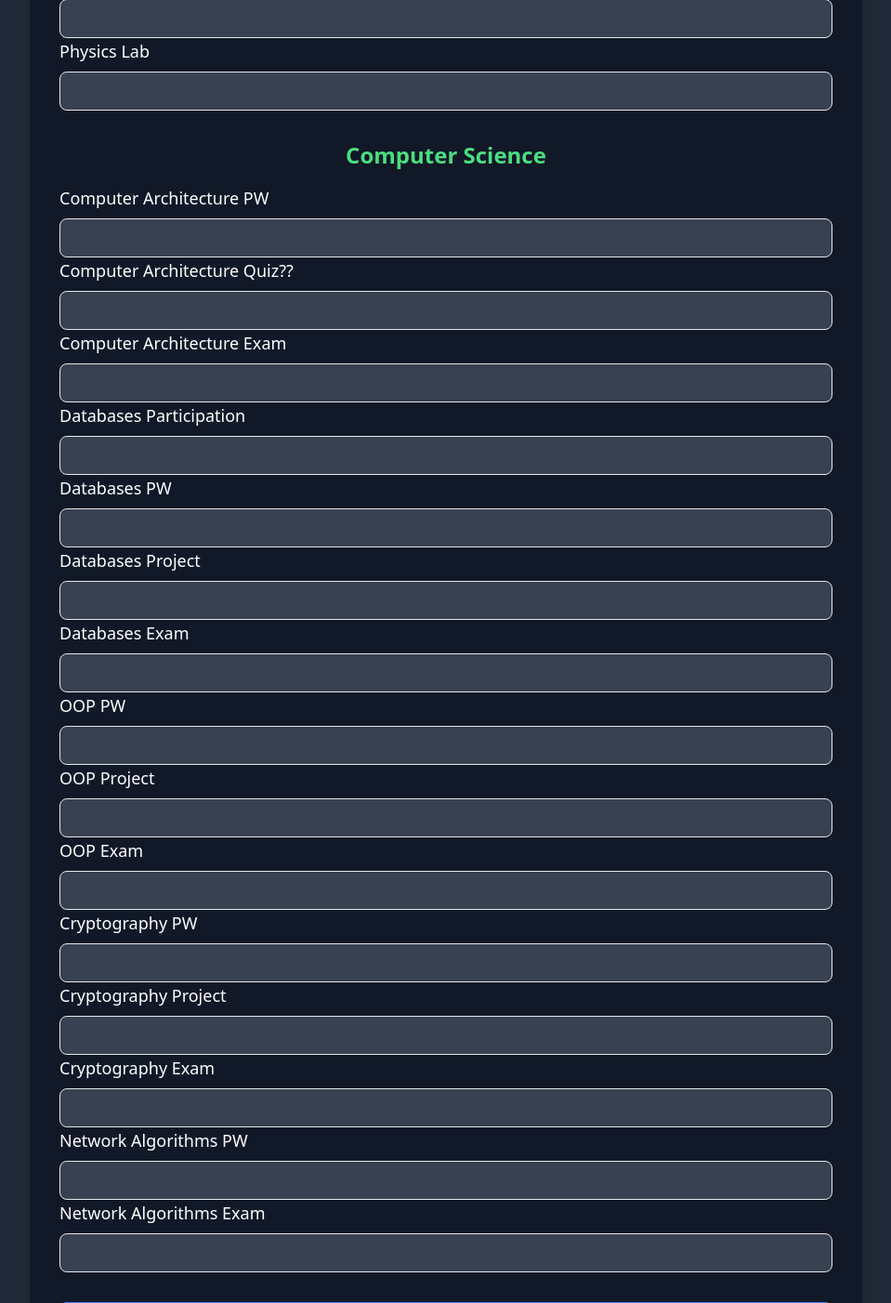
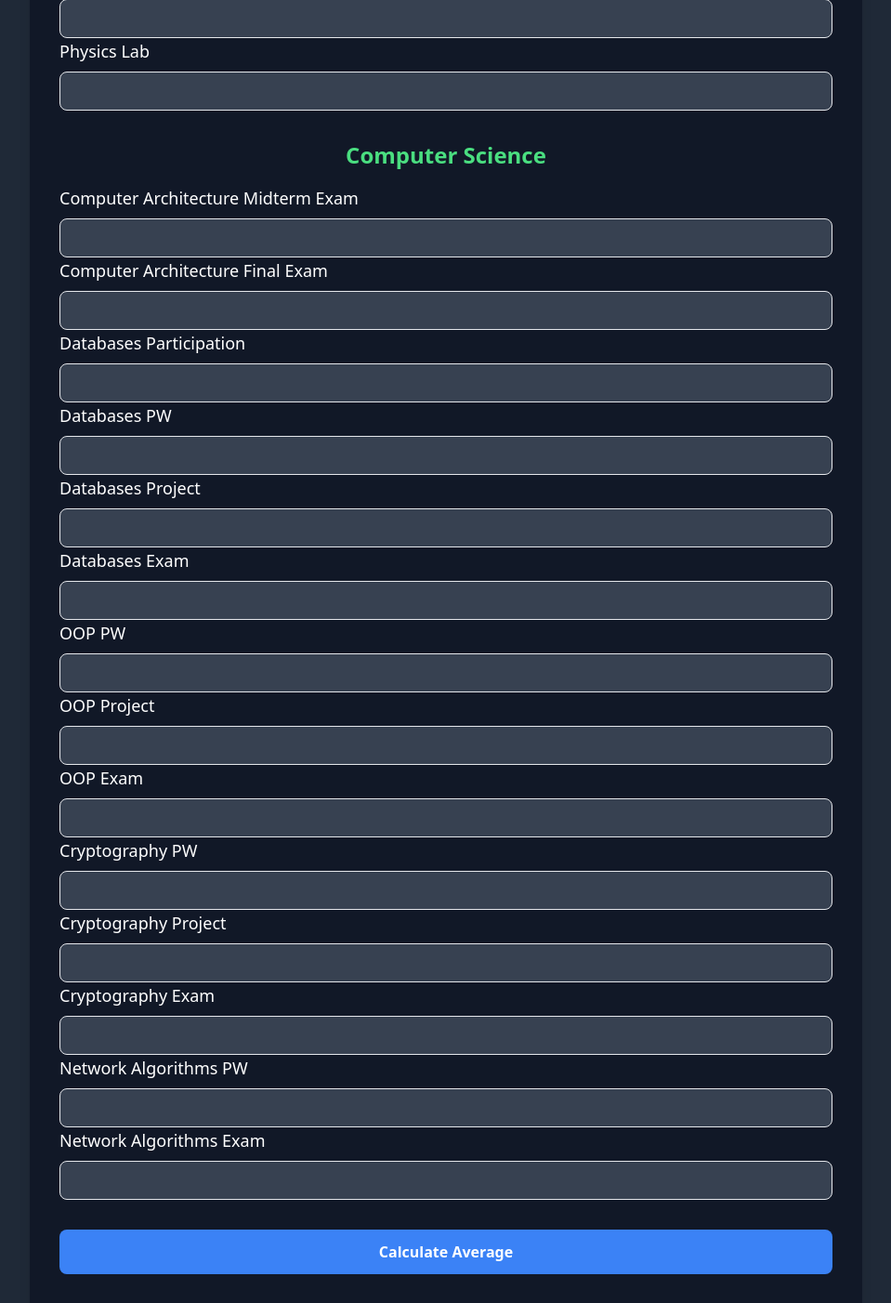
Before and after one commit to martian58/front_ufaz, a Flask app: page /cs_average_s2 in a window 1280 px wide. Shown: the part 1001-2403 px from the top of the page at 93% size, without its empty margins (160-1119 px from the left). Run offline with Flask 3, Linux system fonts and the light colour scheme.

Commit message:
Fix Computer Architecture Fields

```diff
--- a/templates/app/semester_2/cs_average_s2.html
+++ b/templates/app/semester_2/cs_average_s2.html
@@ -85,15 +85,11 @@
             <div>
                 <h2 class="text-2xl font-semibold mb-4 text-center text-green-400">Computer Science</h2>
                 <div class="space-y-2">
-                    <label for="heat-transfer-first-exam" class="block text-lg font-medium">Computer Architecture PW</label>
-                    <input type="number" step="0.01" id="computer-architecture-pw" class="block w-full mb-2 p-2 border rounded-lg bg-gray-700 text-white" required>
-                </div>
-                <div class="space-y-2">
-                    <label for="heat-transfer-second-exam" class="block text-lg font-medium">Computer Architecture Quiz??</label>
+                    <label for="heat-transfer-second-exam" class="block text-lg font-medium">Computer Architecture Midterm Exam</label>
                     <input type="number" step="0.01" id="computer-architecture-midterm" class="block w-full mb-2 p-2 border rounded-lg bg-gray-700 text-white" required>
                 </div>
                 <div class="space-y-2">
-                    <label for="process-diagram-homework" class="block text-lg font-medium">Computer Architecture Exam</label>
+                    <label for="process-diagram-homework" class="block text-lg font-medium">Computer Architecture Final Exam</label>
                     <input type="number" step="0.01" id="computer-architecture-exam" class="block w-full mb-2 p-2 border rounded-lg bg-gray-700 text-white" required>
                 </div>
                 <div class="space-y-2">
@@ -175,7 +171,7 @@
                 'waves-core': parseFloat(document.getElementById('waves-core').value),
                 'optics-score': parseFloat(document.getElementById('optics-score').value),
                 'physics-lab': parseFloat(document.getElementById('physics-lab').value),
-                'computer-architecture-pw': parseFloat(document.getElementById('computer-architecture-pw').value),
+                // 'computer-architecture-pw': parseFloat(document.getElementById('computer-architecture-pw').value),
                 'computer-architecture-midterm': parseFloat(document.getElementById('computer-architecture-midterm').value),
                 'computer-architecture-exam': parseFloat(document.getElementById('computer-architecture-exam').value),
                 'databases-participation': parseFloat(document.getElementById('databases-participation').value),
@@ -208,9 +204,9 @@
                 (scores['waves-core'] * (6 / 2) * (1/3)) +
                 (scores['optics-score'] * (6 / 2) * (1/3)) +
                 (scores['physics-lab'] * (6 / 2) * 1) +
-                (scores['computer-architecture-pw'] * (15 / 5) * 1/4) +
+                // (scores['computer-architecture-pw'] * (15 / 5) * 1/4) +
                 (scores['computer-architecture-midterm'] * (15 / 5) * 1/4) +
-                (scores['computer-architecture-exam'] * (15 / 5) * (1/2)) +
+                (scores['computer-architecture-exam'] * (15 / 5) * (3/4)) +
                 (scores['databases-participation'] * (15 / 5) * (1/10)) +
                 (scores['databases-pw'] * (15 / 5) * (2/10)) +
                 (scores['databases-project'] * (15 / 5) * (2/10)) +
@@ -225,7 +221,7 @@
                 // (scores['network-algorithms-midterm'] * (15 / 5) * (1/4)) +
                 (scores['network-algorithms-exam'] * (15 / 5)* (1/2));
 
-
+            console.log('Weighted Sum:', weightedSum);
             const totalCoefficients = 30;
             const weightedAverage = weightedSum / totalCoefficients;
 
@@ -282,9 +278,9 @@
                 if (scores['physics-lab'] !== undefined) {
                     document.getElementById('physics-lab').value = scores['physics-lab'];
                 }
-                if (scores['computer-architecture-pw'] !== undefined) {
-                    document.getElementById('computer-architecture-pw').value = scores['computer-architecture-pw'];
-                }
+                // if (scores['computer-architecture-pw'] !== undefined) {
+                //     document.getElementById('computer-architecture-pw').value = scores['computer-architecture-pw'];
+                // }
                 if (scores['computer-architecture-midterm'] !== undefined) {
                     document.getElementById('computer-architecture-midterm').value = scores['computer-architecture-midterm'];
                 }
```
